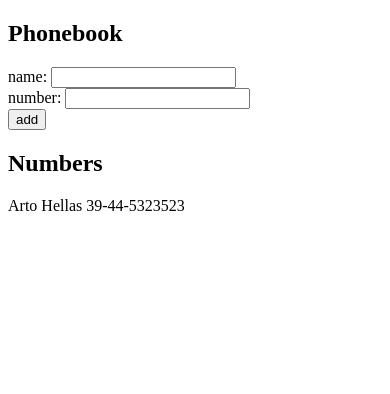
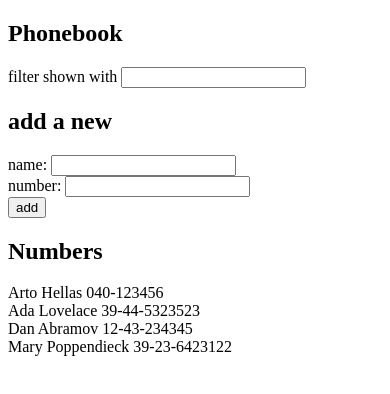
Before and after one commit to fullstackopen2024/part2, a React (Vite) app in the folder phonebook/react/: page / in a window 390 px wide. Shown: the top 394 px of the page. Built offline with nearby package versions, Linux system fonts and the light colour scheme.

Commit message:
[phonebook][2.9*] Solved exercise 2.9* phonebook, Step 4

```diff
--- a/phonebook/react/src/App.jsx
+++ b/phonebook/react/src/App.jsx
@@ -3,14 +3,16 @@
 
 function App() {
     const [persons, setPersons] = useState([
-        {
-            name: 'Arto Hellas',
-            number: '39-44-5323523'
-        }
+        { name: 'Arto Hellas', number: '040-123456', id: 1 },
+        { name: 'Ada Lovelace', number: '39-44-5323523', id: 2 },
+        { name: 'Dan Abramov', number: '12-43-234345', id: 3 },
+        { name: 'Mary Poppendieck', number: '39-23-6423122', id: 4 }
     ])
 
     const [newName, setNewName] = useState('')
     const [newNumber, setNewNumber] = useState('')
+    const [search, setSearch] = useState('')
+    const [searchPersons, setSearchPersons] = useState(persons)
 
     function handleNameChange(event) {
         setNewName(event.target.value)
@@ -18,6 +20,13 @@
 
     function handleNumberChange(event) {
         setNewNumber(event.target.value)
+    }
+
+    function handleSearchChange(event) {
+        const searchString = event.target.value
+        const matchingPersons = persons.filter(peson => peson.name.toLowerCase().includes(searchString))
+        setSearch(searchString)
+        setSearchPersons(matchingPersons)
     }
 
     function handleFromSubmit(event) {
@@ -32,6 +41,8 @@
     return (
         <div>
             <h2>Phonebook</h2>
+            <div>filter shown with <input value={search} onChange={handleSearchChange}/></div>
+            <h2>add a new</h2>
             <form onSubmit={handleFromSubmit}>
                 <div>
                     name: <input value={newName} onChange={handleNameChange}/>
@@ -44,7 +55,7 @@
                 </div>
             </form>
             <h2>Numbers</h2>
-            <Persons persons={persons}/>
+            <Persons persons={search === '' ? persons : searchPersons}/>
         </div>
     )
 }
--- a/phonebook/react/src/components/Persons.jsx
+++ b/phonebook/react/src/components/Persons.jsx
@@ -1,6 +1,6 @@
 const Persons = ({persons}) => {
     return (
-        persons.map(person => <div key={person.name}>{person.name} {person.number}</div>)
+        persons.map(person => <div key={person.id}>{person.name} {person.number}</div>)
     )
 }
 
```
